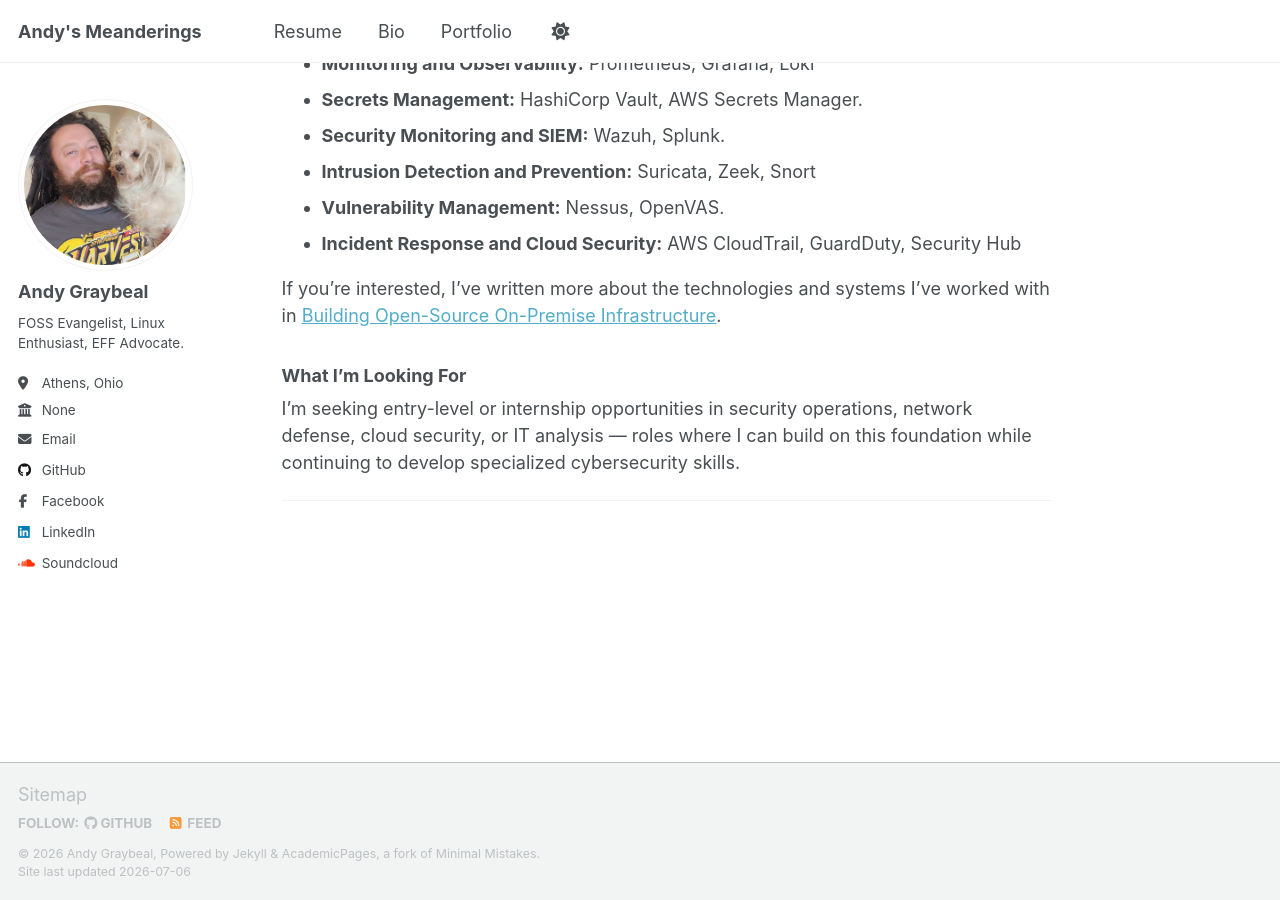
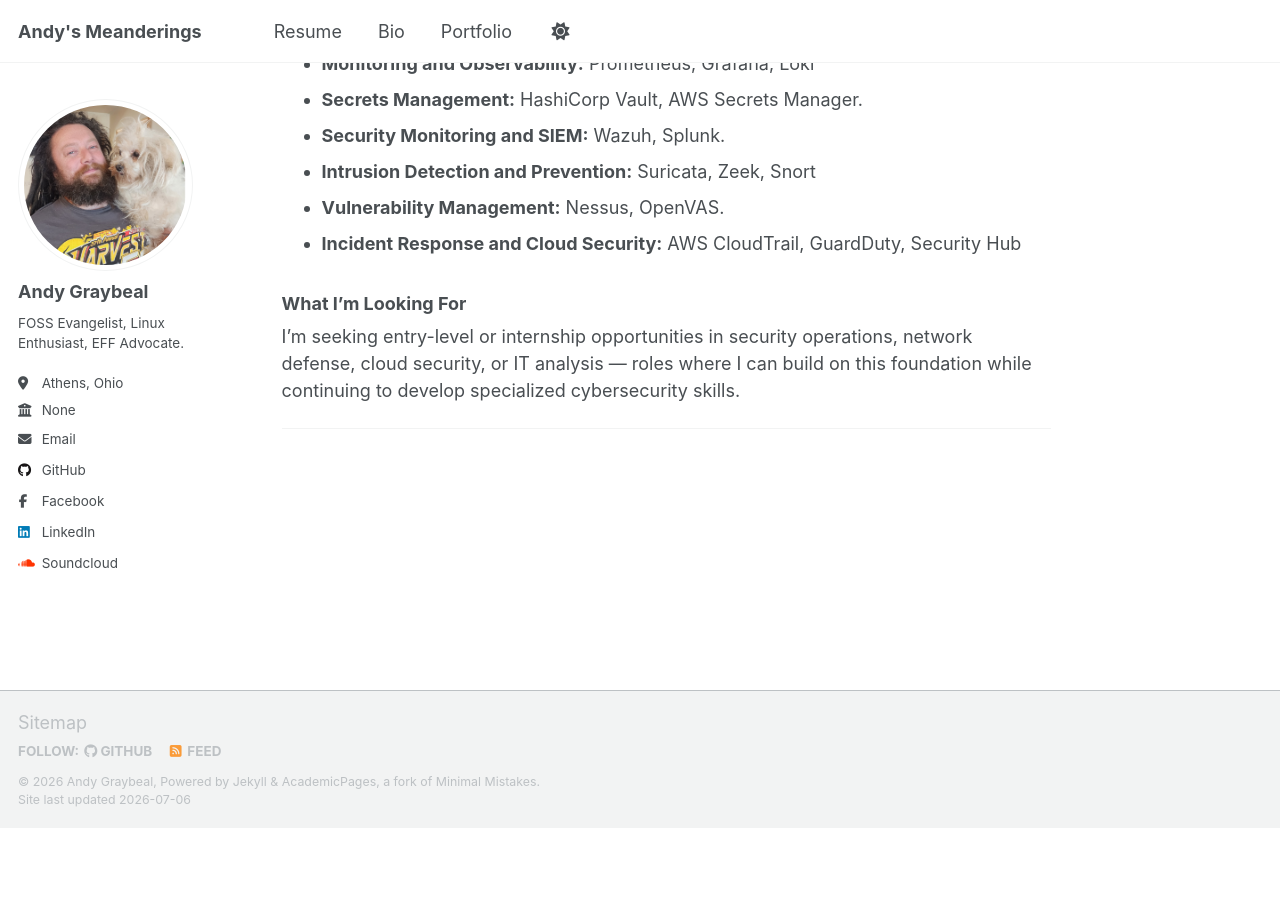
Before and after one commit to andy-graybeal/andy-graybeal.github.io, a Jekyll site: the page built from _pages/about.md, in a window 1280 px wide and 900 px high, scrolled down 1787 px. Built offline with Jekyll 4.4.1, drawn with Linux system fonts in a browser that asks for light colours; a script that is not in the unit is left out; after the commit the page ends 2615 px from its top, so only the background shows below that.

Commit message:
Remove additional writing reference from about page
Removed a reference to additional writing on technologies and systems.

```diff
--- a/_pages/about.md
+++ b/_pages/about.md
@@ -99,8 +99,6 @@ I've written more about this experience in [Building Open-Source On-Premise Infr
 - **Vulnerability Management:** Nessus, OpenVAS.
 - **Incident Response and Cloud Security:** AWS CloudTrail, GuardDuty, Security Hub
 
-If you're interested, I've written more about the technologies and systems I've worked with in [Building Open-Source On-Premise Infrastructure](/portfolio/open_source_coop/).
-
 
 ### What I'm Looking For
 
```
